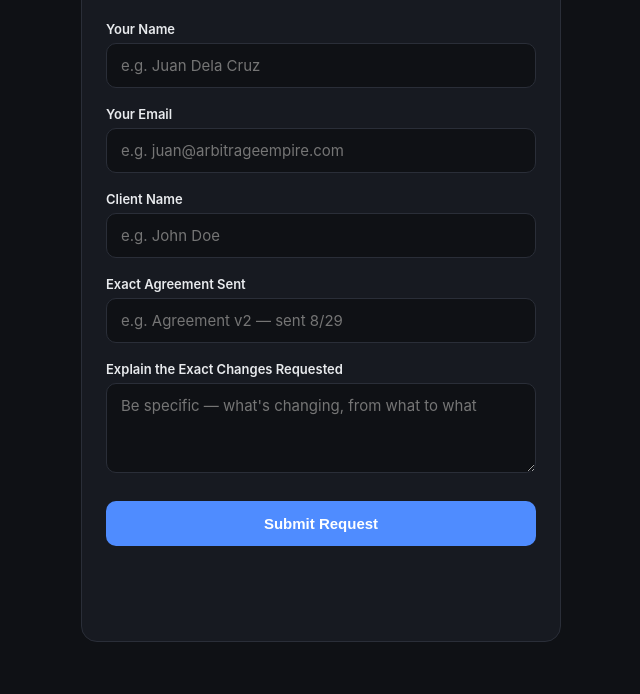
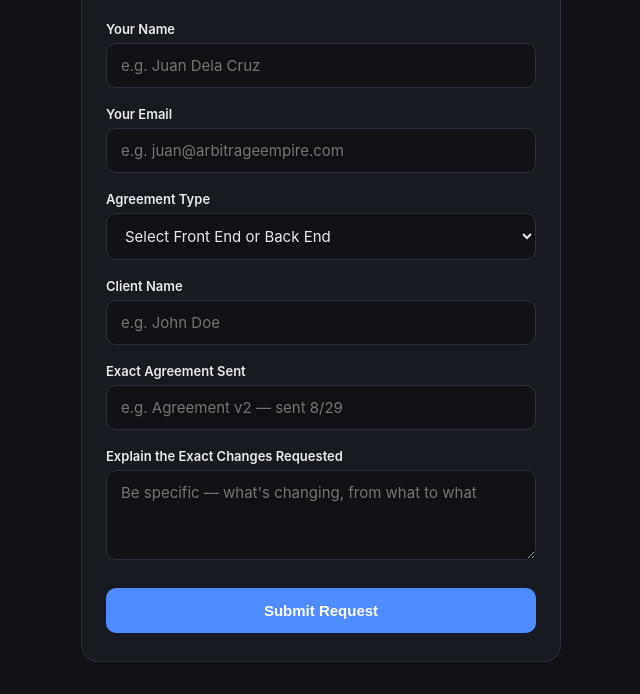
Before and after one commit to juggerNAD/agreement-change-bot, a plain HTML site: page docs/index.html in a window 1280 px wide. Shown: the part 126-820 px from the top of the page, without its empty margins (319-959 px from the left). Drawn offline with Linux system fonts and the light colour scheme.

Commit message:
Update index.html

```diff
--- a/docs/index.html
+++ b/docs/index.html
@@ -52,7 +52,7 @@
     margin-top: 18px;
   }
   label:first-of-type { margin-top: 0; }
-  input, textarea {
+  input, textarea, select {
     width: 100%;
     background: #0f1115;
     border: 1px solid var(--border);
@@ -63,7 +63,7 @@
     font-family: inherit;
     resize: vertical;
   }
-  input:focus, textarea:focus {
+  input:focus, textarea:focus, select:focus {
     outline: none;
     border-color: var(--accent);
   }
@@ -105,6 +105,14 @@
       <label for="submittedByEmail">Your Email</label>
       <input type="email" id="submittedByEmail" required placeholder="e.g. juan@arbitrageempire.com" />
 
+      <label for="agreementType">Agreement Type</label>
+
+      <select id="agreementType" required>
+        <option value="" disabled selected>Select Front End or Back End</option>
+        <option value="FE">Front End (FE)</option>
+        <option value="BE">Back End (BE)</option>
+      </select>
+
       <label for="clientName">Client Name</label>
       <input type="text" id="clientName" required placeholder="e.g. John Doe" />
 
@@ -138,6 +146,7 @@
         timestamp: new Date().toLocaleString(),
         submitted_by: document.getElementById("submittedBy").value.trim(),
         submitted_by_email: document.getElementById("submittedByEmail").value.trim(),
+        agreement_type: document.getElementById("agreementType").value,
         username: "", // not applicable from a web form
         client_name: document.getElementById("clientName").value.trim(),
         agreement_sent: document.getElementById("agreementSent").value.trim(),
```
